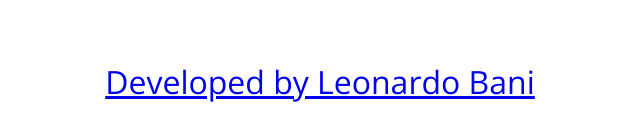
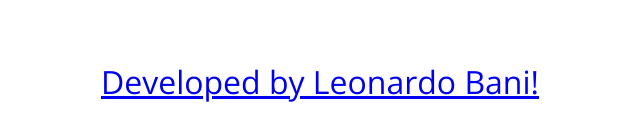
Before and after one commit to leonardobani/Dicee-Challenge---Completed, a plain HTML site: page index.html in a window 1280 px wide. Shown: the part 806-938 px from the top of the page, 320-960 px from the left. Drawn offline with Linux system fonts and the light colour scheme.

Commit message:
modified:   index.html

```diff
--- a/index.html
+++ b/index.html
@@ -31,6 +31,6 @@
       </body>
 
       <footer>
-        <p><a href="https://LeonardoBani.it">Developed by Leonardo Bani</a></p>
+        <p><a href="https://LeonardoBani.it">Developed by Leonardo Bani!</a></p>
       </footer>
     </html>
```
